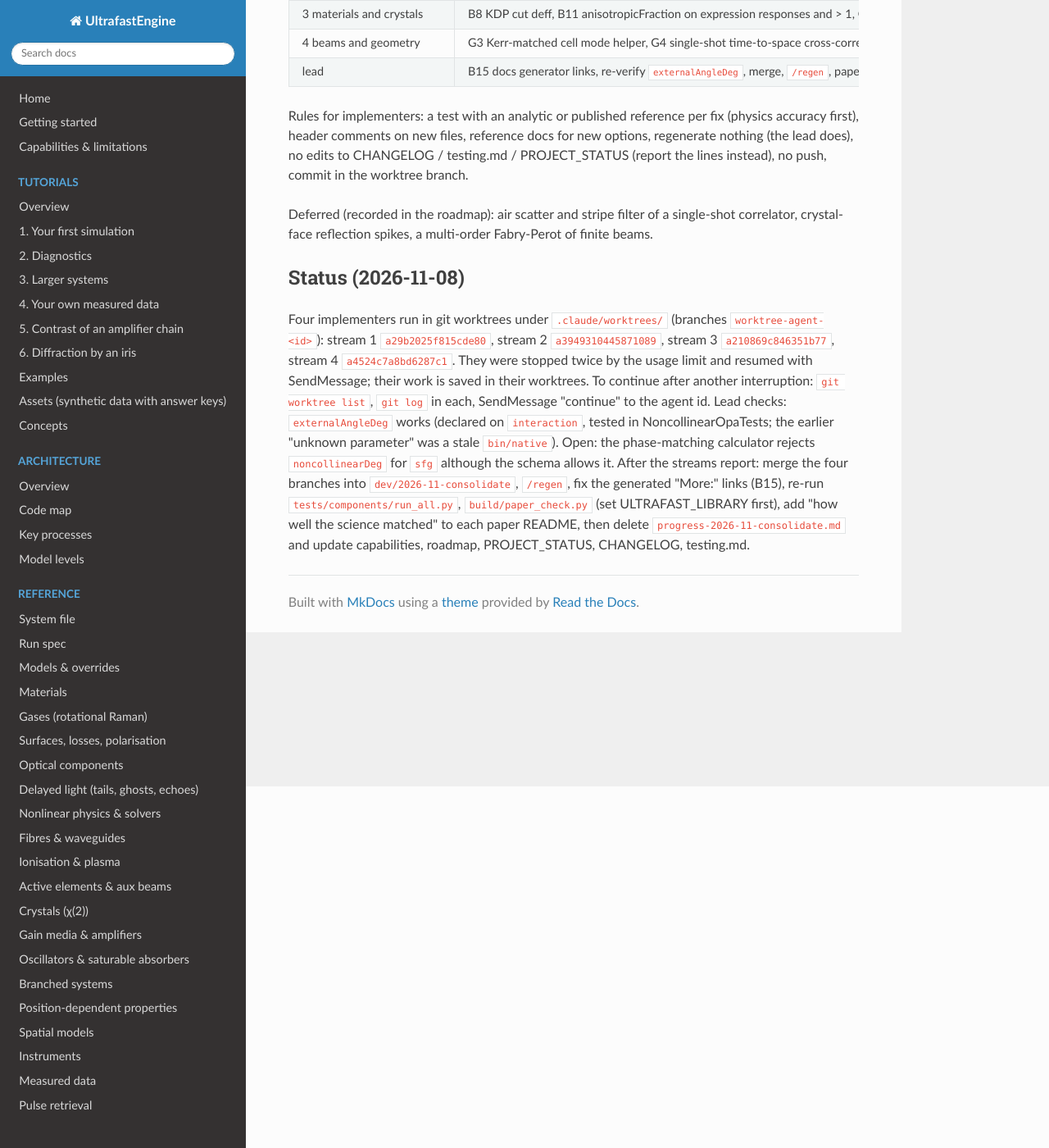
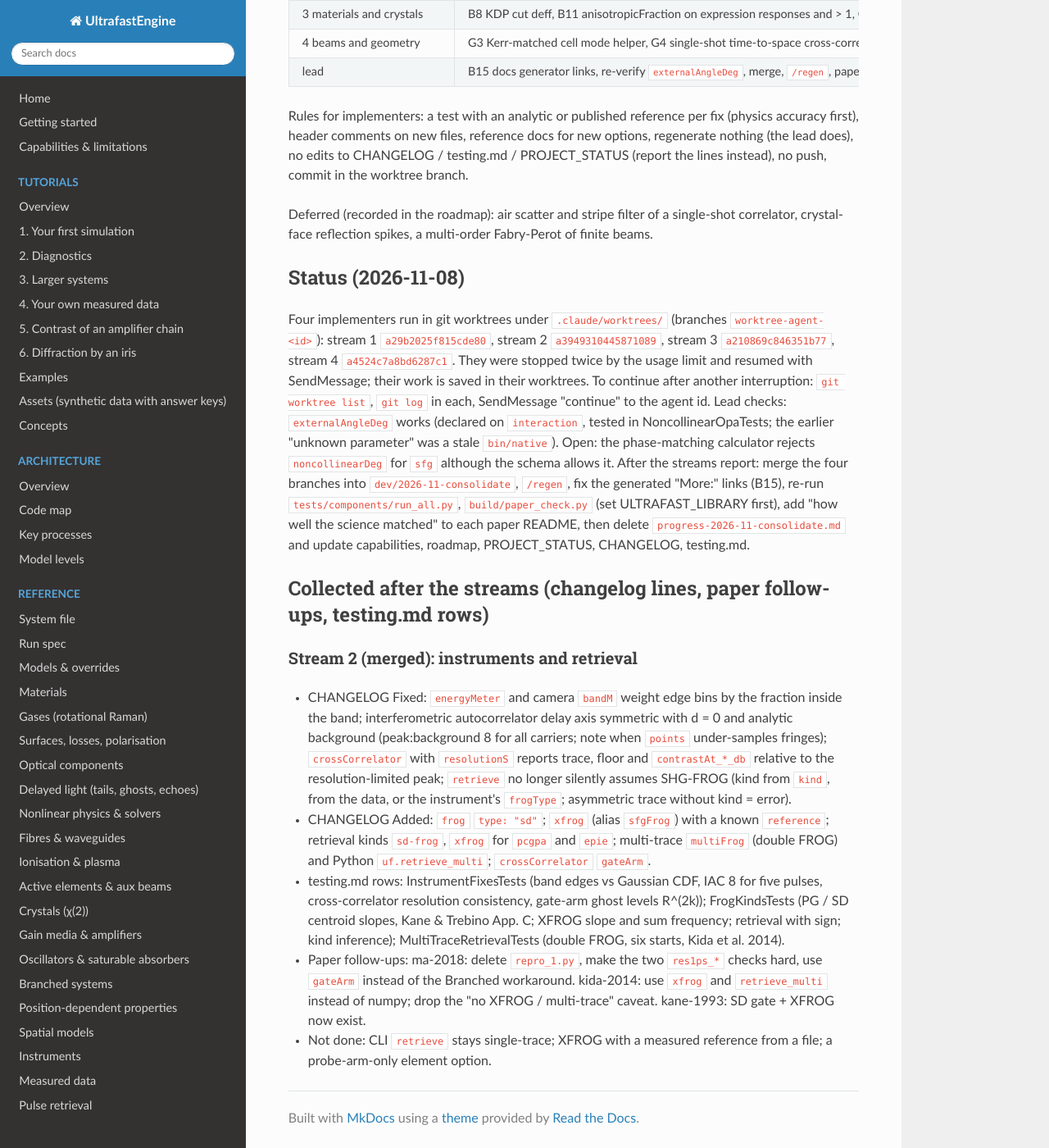
Before and after one commit to JosephCodemard/UltrafastEngine, an MkDocs documentation site: the page built from docs/design/plan-fixes-2026-11.md, in a window 1280 px wide and 1400 px high, scrolled down 441 px. Shown: the whole window at 82% size. Built offline with MkDocs 1.6.1, drawn with Linux system fonts in a browser that asks for light colours; nearby versions of some CDN libraries.

Commit message:
Plan: collected stream 2 notes

```diff
--- a/docs/design/plan-fixes-2026-11.md
+++ b/docs/design/plan-fixes-2026-11.md
@@ -29,3 +29,19 @@ stale `bin/native`). Open: the phase-matching calculator rejects `noncollinearDe
 After the streams report: merge the four branches into `dev/2026-11-consolidate`, `/regen`, fix the generated "More:" links (B15),
 re-run `tests/components/run_all.py`, `build/paper_check.py` (set ULTRAFAST_LIBRARY first), add "how well the science matched" to each
 paper README, then delete `progress-2026-11-consolidate.md` and update capabilities, roadmap, PROJECT_STATUS, CHANGELOG, testing.md.
+
+## Collected after the streams (changelog lines, paper follow-ups, testing.md rows)
+
+### Stream 2 (merged): instruments and retrieval
+* CHANGELOG Fixed: `energyMeter` and camera `bandM` weight edge bins by the fraction inside the band; interferometric autocorrelator delay
+  axis symmetric with d = 0 and analytic background (peak:background 8 for all carriers; note when `points` under-samples fringes);
+  `crossCorrelator` with `resolutionS` reports trace, floor and `contrastAt_*_db` relative to the resolution-limited peak; `retrieve` no
+  longer silently assumes SHG-FROG (kind from `kind`, from the data, or the instrument's `frogType`; asymmetric trace without kind = error).
+* CHANGELOG Added: `frog` `type: "sd"`; `xfrog` (alias `sfgFrog`) with a known `reference`; retrieval kinds `sd-frog`, `xfrog` for
+  `pcgpa` and `epie`; multi-trace `multiFrog` (double FROG) and Python `uf.retrieve_multi`; `crossCorrelator` `gateArm`.
+* testing.md rows: InstrumentFixesTests (band edges vs Gaussian CDF, IAC 8 for five pulses, cross-correlator resolution consistency, gate-arm
+  ghost levels R^(2k)); FrogKindsTests (PG / SD centroid slopes, Kane & Trebino App. C; XFROG slope and sum frequency; retrieval with sign;
+  kind inference); MultiTraceRetrievalTests (double FROG, six starts, Kida et al. 2014).
+* Paper follow-ups: ma-2018: delete `repro_1.py`, make the two `res1ps_*` checks hard, use `gateArm` instead of the Branched workaround.
+  kida-2014: use `xfrog` and `retrieve_multi` instead of numpy; drop the "no XFROG / multi-trace" caveat. kane-1993: SD gate + XFROG now exist.
+* Not done: CLI `retrieve` stays single-trace; XFROG with a measured reference from a file; a probe-arm-only element option.
```
